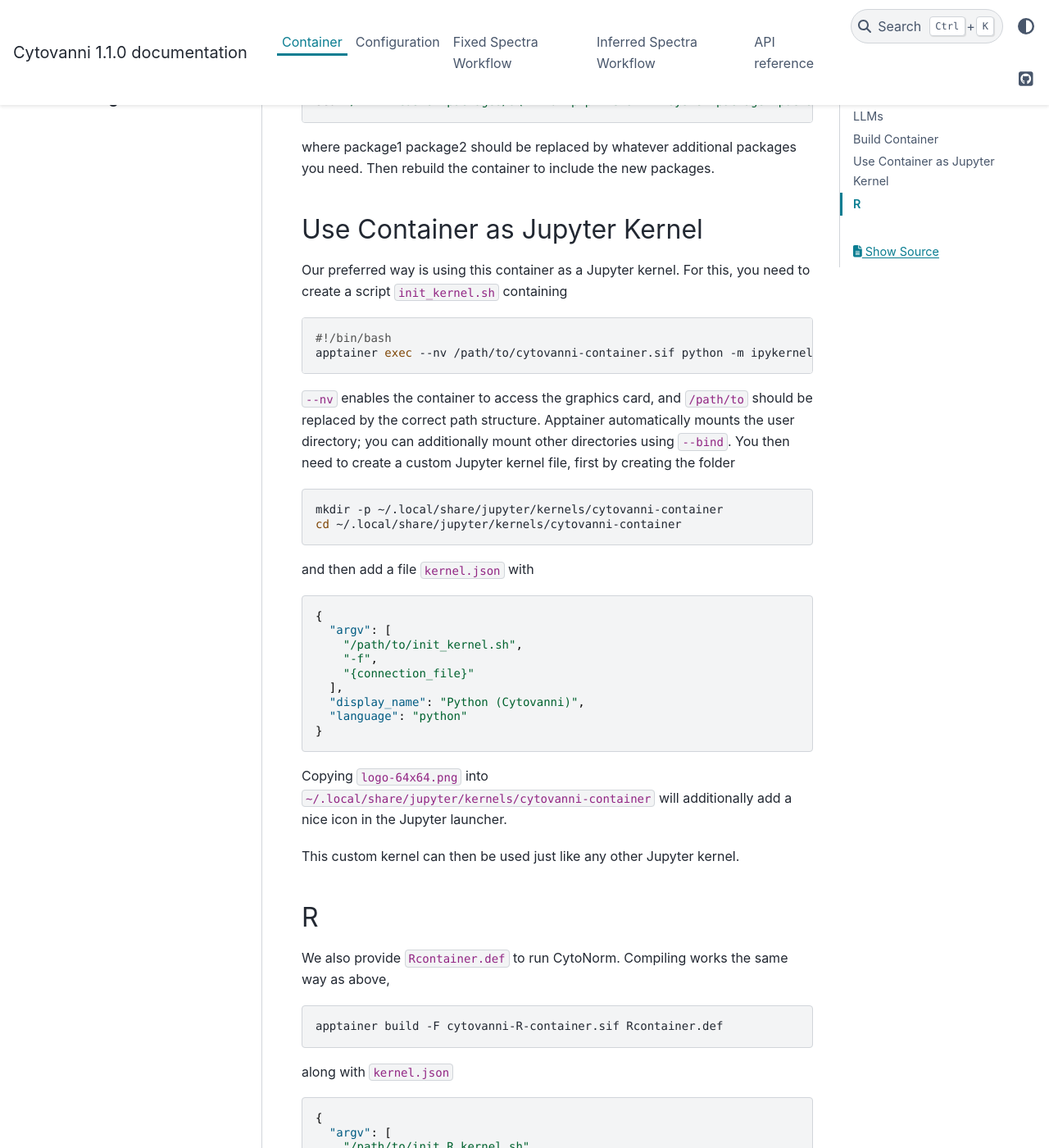
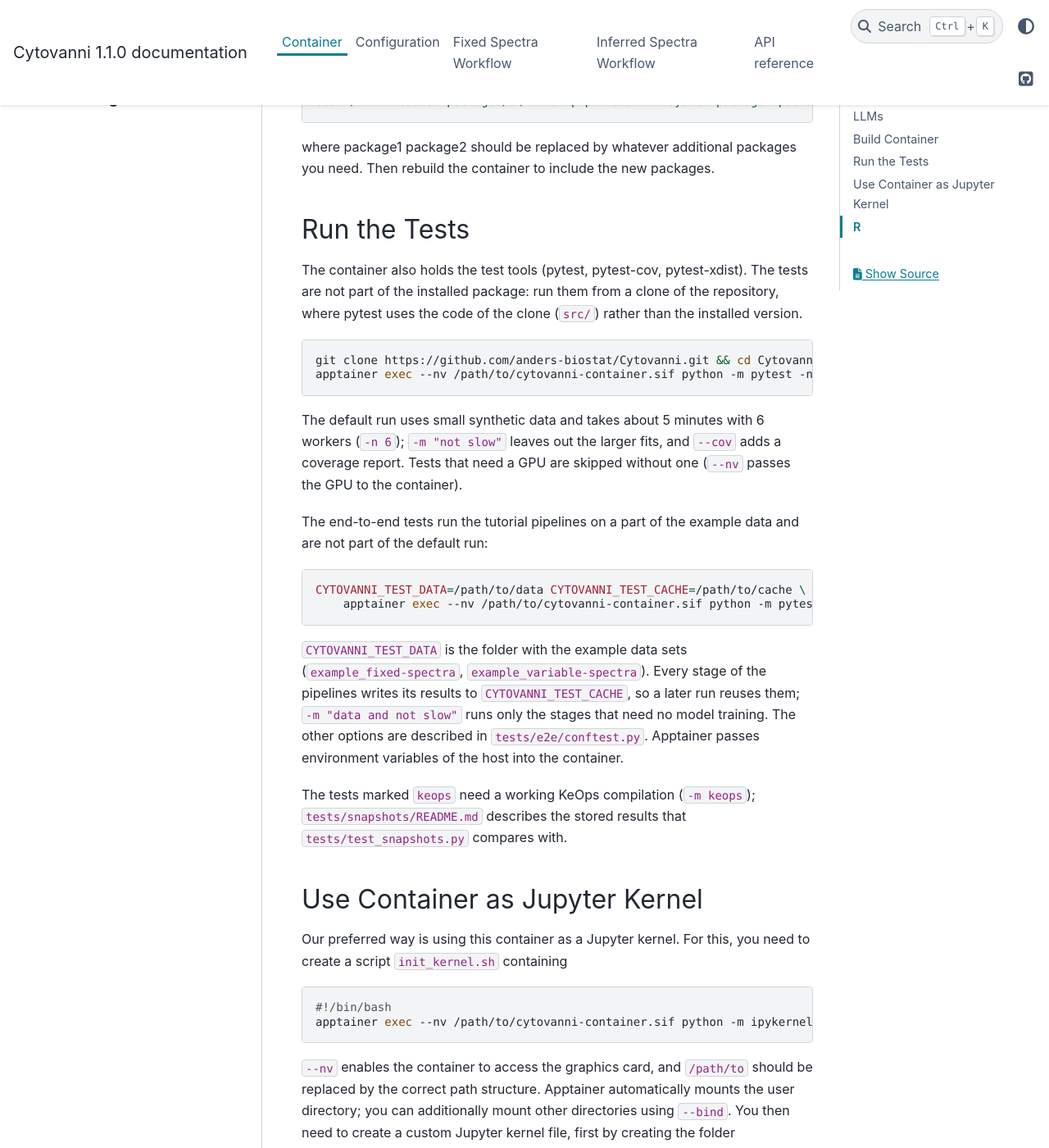
Before and after one commit to anders-biostat/Cytovanni, a Sphinx documentation site: the page built from docs/tutorials/container.md, in a window 1280 px wide and 1400 px high, scrolled down 793 px. Shown: the whole window at 82% size. Built offline with Sphinx 7.4.7 and the PyData theme 0.15.4, drawn with Linux system fonts in a browser that asks for light colours; pages that are not in the unit, such as notebooks, are missing from menus.

Commit message:
container: test tools and %test check in container.def, pytest uses src/ of the checkout, docs: running the tests
Co-Authored-By: Claude Opus 5.5 <noreply@anthropic.com>

````diff
--- a/docs/tutorials/container.md
+++ b/docs/tutorials/container.md
@@ -17,6 +17,31 @@ sed '/    # custom packages/a\    uv pip install --system package1 package2' -i
 ```
 where package1 package2 should be replaced by whatever additional packages you need. Then rebuild the container to include the new packages.
 
+
+## Run the Tests
+The container also holds the test tools (pytest, pytest-cov, pytest-xdist). The tests are not part of the installed
+package: run them from a clone of the repository, where pytest uses the code of the clone (`src/`) rather than the
+installed version.
+```bash
+git clone https://github.com/anders-biostat/Cytovanni.git && cd Cytovanni
+apptainer exec --nv /path/to/cytovanni-container.sif python -m pytest -n 4
+```
+The default run uses small synthetic data and takes about 5 minutes with 6 workers (`-n 6`); `-m "not slow"` leaves out the larger
+fits, and `--cov` adds a coverage report. Tests that need a GPU are skipped without one (`--nv` passes the GPU to the
+container).
+
+The end-to-end tests run the tutorial pipelines on a part of the example data and are not part of the default run:
+```bash
+CYTOVANNI_TEST_DATA=/path/to/data CYTOVANNI_TEST_CACHE=/path/to/cache \
+    apptainer exec --nv /path/to/cytovanni-container.sif python -m pytest -m data tests/e2e
+```
+`CYTOVANNI_TEST_DATA` is the folder with the example data sets (`example_fixed-spectra`, `example_variable-spectra`).
+Every stage of the pipelines writes its results to `CYTOVANNI_TEST_CACHE`, so a later run reuses them;
+`-m "data and not slow"` runs only the stages that need no model training. The other options are described in
+`tests/e2e/conftest.py`. Apptainer passes environment variables of the host into the container.
+
+The tests marked `keops` need a working KeOps compilation (`-m keops`); `tests/snapshots/README.md` describes the
+stored results that `tests/test_snapshots.py` compares with.
 
 ## Use Container as Jupyter Kernel
 Our preferred way is using this container as a Jupyter kernel.
--- a/pyproject.toml
+++ b/pyproject.toml
@@ -50,6 +50,7 @@ path = "src/cytovanni/version.py"
 
 [tool.pytest.ini_options]
 testpaths = ["tests"]
+pythonpath = ["src"]        # test the checkout, also when another cytovanni version is installed
 addopts = "-ra --strict-markers -m 'not data and not keops'"
 markers = [
     "slow: larger fits (deselect with -m 'not slow')",
````
Also changed, not shown: 1 other file.
